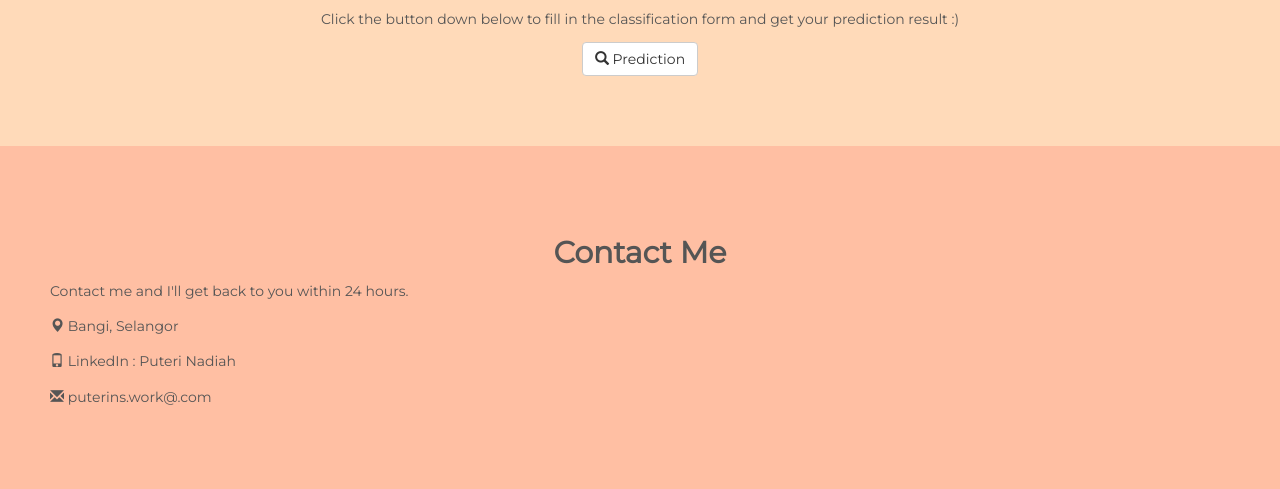
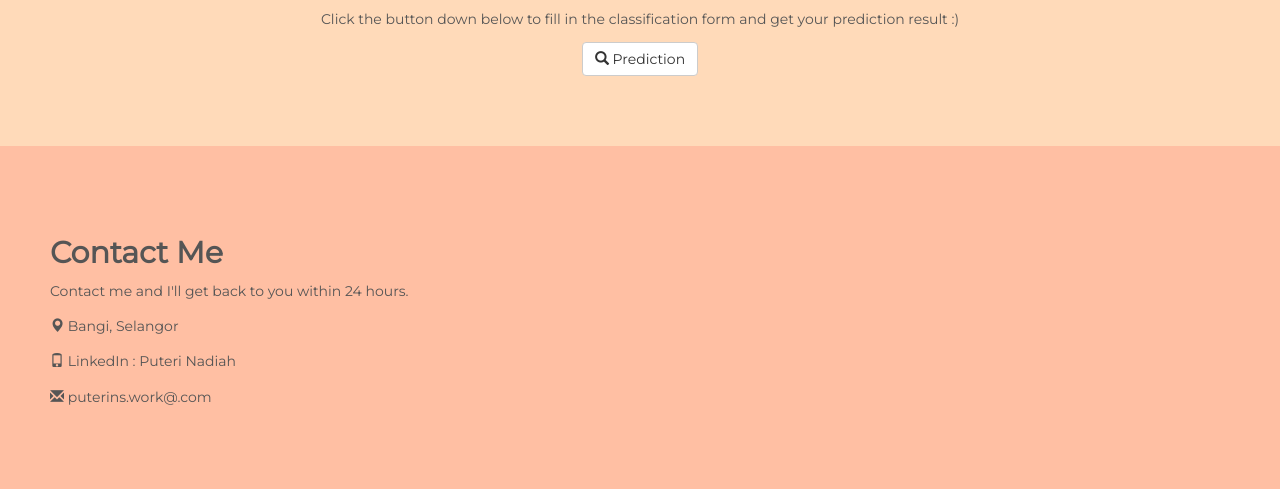
Before and after one commit to puterindhsyhrh/fyp-final, a Flask app: page / in a window 1280 px wide. Shown: the part 548-1037 px from the top of the page. Run offline with Flask 2, Linux system fonts and the light colour scheme; parts of the project's set-up code (start-up, migrations or seed data) failed here and were passed over; some libraries are stand-ins or nearby versions.

Commit message:
Update home.html

```diff
--- a/templates/home.html
+++ b/templates/home.html
@@ -100,8 +100,8 @@
 </div>
 
 
-<div class="container-fluid bg-2" id="contact">
-  <h3 class="text-center">Contact Me</h3>
+<div class="container-fluid bg-2 text-left" id="contact">
+  <h3>Contact Me</h3>
       <p>Contact me and I'll get back to you within 24 hours.</p>
       <p><span class="glyphicon glyphicon-map-marker"></span> Bangi, Selangor</p>
       <p><span class="glyphicon glyphicon-phone"></span> LinkedIn : Puteri Nadiah</p>
```
